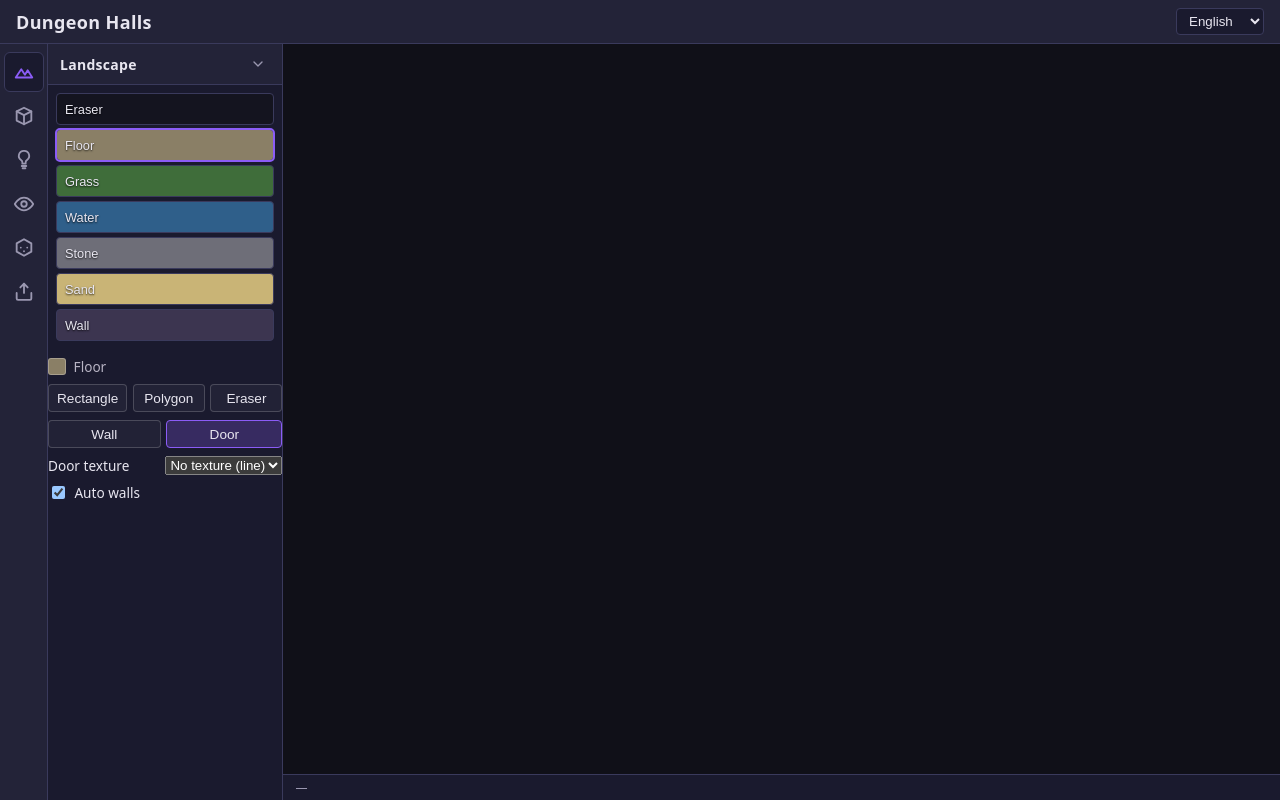
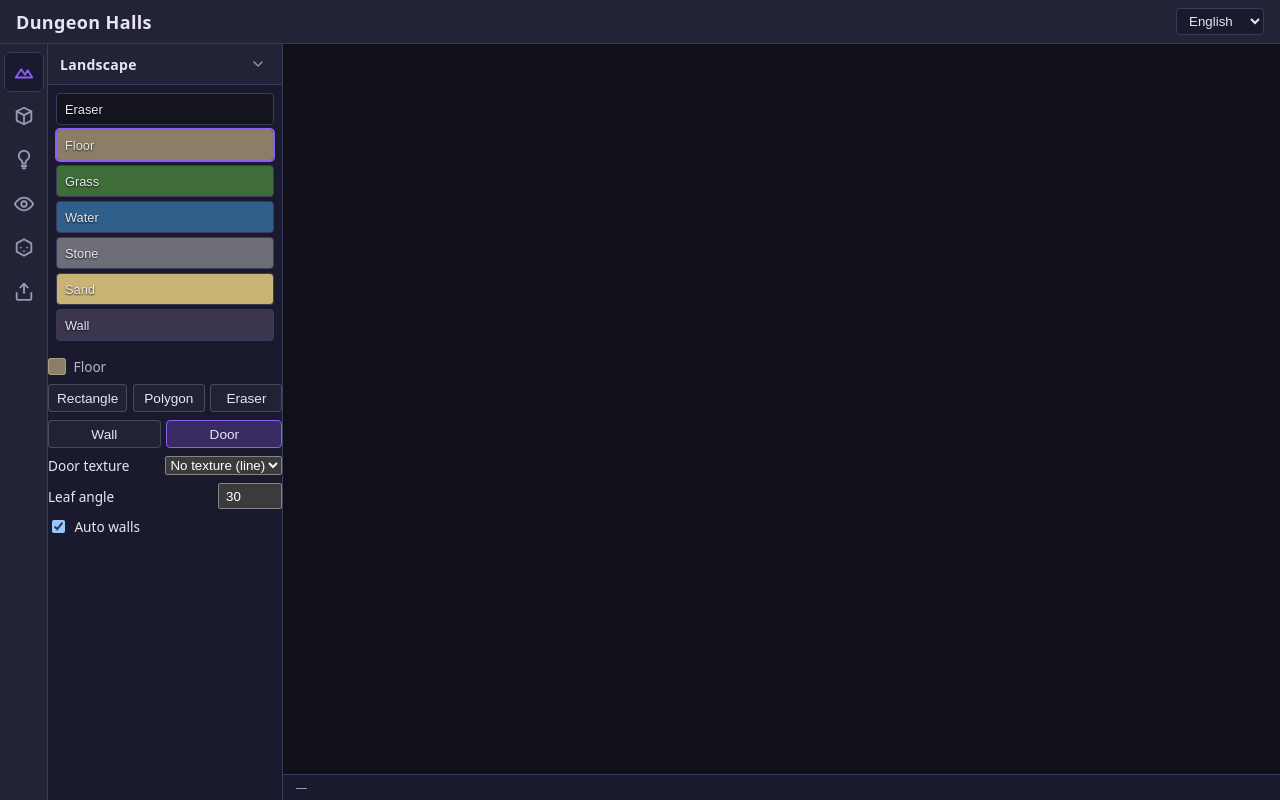
Before and after one commit to Gnum127/dungeon-halls, a React (Vite) app in the folder frontend/: page / in a window 1280 px wide. Both pictures are taken after a click on the button "Door". Built offline with nearby package versions, Linux system fonts and the light colour scheme.

Commit message:
stage 17.3: door leaf angle panel field
Add a 0..150 (default 30) leaf-angle number field to the landscape panel for the door tool, wired through EditorPage (openAngle drives both new doors and the click-cycle step); add ru/en keys. Cycle +A->-A->0 and right-click delete were already in the tool.

```diff
--- a/frontend/src/app/i18n/locales/en.json
+++ b/frontend/src/app/i18n/locales/en.json
@@ -29,7 +29,8 @@
       "vertices": "Vertices",
       "autoWalls": "Auto walls",
       "erases": "clears the area",
-      "doorTexture": "Door texture"
+      "doorTexture": "Door texture",
+      "doorAngle": "Leaf angle"
     },
     "doors": {
       "none": "No texture (line)",
--- a/frontend/src/app/i18n/locales/ru.json
+++ b/frontend/src/app/i18n/locales/ru.json
@@ -29,7 +29,8 @@
       "vertices": "Вершин",
       "autoWalls": "Авто-стены",
       "erases": "очистит область",
-      "doorTexture": "Текстура двери"
+      "doorTexture": "Текстура двери",
+      "doorAngle": "Угол створки"
     },
     "doors": {
       "none": "Без текстуры (линия)",
--- a/frontend/src/editor/EditorPage.tsx
+++ b/frontend/src/editor/EditorPage.tsx
@@ -24,7 +24,7 @@ import type { RenderMode } from './render/renderMode'
 import { loadRenderMode, saveRenderMode } from './render/renderMode'
 import { loadElementImage, saveElementImage } from './render/elementImage'
 import { loadDoorImageId, saveDoorImageId } from './render/doorTexture'
-import { DEFAULT_DOOR_OPEN_ANGLE } from './model/doors'
+import { DEFAULT_DOOR_OPEN_ANGLE, MAX_DOOR_OPEN_ANGLE } from './model/doors'
 import { EditorStore } from './store/EditorStore'
 import type { EditorTool } from './tools/editorTool'
 import { useEditorHotkeys } from './hooks/useEditorHotkeys'
@@ -44,6 +44,7 @@ export function EditorPage() {
   const [tileType, setTileType] = useState<TileTypeName>('floor')
   const [tool, setTool] = useState<EditorTool>(() => ({ type: 'region-rect', tileType: 'floor' }))
   const [doorImageId, setDoorImageId] = useState<string | null>(() => loadDoorImageId())
+  const [doorOpenAngle, setDoorOpenAngle] = useState(DEFAULT_DOOR_OPEN_ANGLE)
   const [selectedObjectId, setSelectedObjectId] = useState<number | null>(null)
   const [fileStatus, setFileStatus] = useState<FileActionStatus | null>(null)
   const [polygonVertexCount, setPolygonVertexCount] = useState(6)
@@ -111,13 +112,19 @@ export function EditorPage() {
 
   function selectDoor() {
     setSelectedObjectId(null)
-    setTool({ type: 'door', imageId: doorImageId, openAngle: DEFAULT_DOOR_OPEN_ANGLE })
+    setTool({ type: 'door', imageId: doorImageId, openAngle: doorOpenAngle })
   }
 
   function changeDoorImage(imageId: string | null) {
     saveDoorImageId(imageId)
     setDoorImageId(imageId)
     if (tool.type === 'door') setTool({ ...tool, imageId })
+  }
+
+  function changeDoorOpenAngle(angle: number) {
+    if (angle < 0 || angle > MAX_DOOR_OPEN_ANGLE) return
+    setDoorOpenAngle(angle)
+    if (tool.type === 'door') setTool({ ...tool, openAngle: angle })
   }
 
   function changeVertexCount(count: number) {
@@ -191,6 +198,7 @@ export function EditorPage() {
               vertexCount={polygonVertexCount}
               autoWalls={autoWalls}
               doorImageId={doorImageId}
+              doorOpenAngle={doorOpenAngle}
               onSelectRect={selectRect}
               onSelectPolygon={selectPolygon}
               onSelectEraser={selectEraser}
@@ -199,6 +207,7 @@ export function EditorPage() {
               onVertexCountChange={changeVertexCount}
               onAutoWallsChange={toggleAutoWalls}
               onDoorImageChange={changeDoorImage}
+              onDoorAngleChange={changeDoorOpenAngle}
             />
           </SectionPanel>
         )
--- a/frontend/src/editor/components/RegionTools.tsx
+++ b/frontend/src/editor/components/RegionTools.tsx
@@ -1,6 +1,7 @@
 import { useTranslation } from 'react-i18next'
 import type { TileTypeName } from '../model/types'
 import { DOOR_CATALOG } from '../model/doorCatalog'
+import { MAX_DOOR_OPEN_ANGLE } from '../model/doors'
 import { TILE_COLORS } from '../render/colors'
 import type { EditorTool } from '../tools/editorTool'
 import styles from './RegionTools.module.css'
@@ -15,6 +16,8 @@ export interface RegionToolsProps {
   autoWalls: boolean
   /** Выбранная текстура двери (null = жирная линия без текстуры). */
   doorImageId: string | null
+  /** Угол створки для новой двери и шаг цикла кликом (0…150). */
+  doorOpenAngle: number
   onSelectRect: () => void
   onSelectPolygon: () => void
   onSelectEraser: () => void
@@ -23,6 +26,7 @@ export interface RegionToolsProps {
   onVertexCountChange: (count: number) => void
   onAutoWallsChange: (value: boolean) => void
   onDoorImageChange: (imageId: string | null) => void
+  onDoorAngleChange: (angle: number) => void
 }
 
 /** Панель «Ландшафт»: покрытие + инструменты построения фигур, стен и дверей. */
@@ -33,6 +37,7 @@ export function RegionTools(props: RegionToolsProps) {
     vertexCount,
     autoWalls,
     doorImageId,
+    doorOpenAngle,
     onSelectRect,
     onSelectPolygon,
     onSelectEraser,
@@ -41,6 +46,7 @@ export function RegionTools(props: RegionToolsProps) {
     onVertexCountChange,
     onAutoWallsChange,
     onDoorImageChange,
+    onDoorAngleChange,
   } = props
   const { t } = useTranslation()
 
@@ -59,9 +65,7 @@ export function RegionTools(props: RegionToolsProps) {
           aria-hidden="true"
         />
         <span className={styles.fillName}>
-          {tileType === 'empty'
-            ? t('editor.regionTools.erases')
-            : t(`editor.tiles.${tileType}`)}
+          {tileType === 'empty' ? t('editor.regionTools.erases') : t(`editor.tiles.${tileType}`)}
         </span>
       </div>
 
@@ -126,7 +130,11 @@ export function RegionTools(props: RegionToolsProps) {
             value={vertexCount}
             onChange={(event) => {
               const next = Number(event.target.value)
-              if (Number.isInteger(next) && next >= MIN_POLYGON_VERTICES && next <= MAX_POLYGON_VERTICES) {
+              if (
+                Number.isInteger(next) &&
+                next >= MIN_POLYGON_VERTICES &&
+                next <= MAX_POLYGON_VERTICES
+              ) {
                 onVertexCountChange(next)
               }
             }}
@@ -153,6 +161,25 @@ export function RegionTools(props: RegionToolsProps) {
         </label>
       )}
 
+      {activeTool.type === 'door' && (
+        <label className={styles.field}>
+          <span>{t('editor.regionTools.doorAngle')}</span>
+          <input
+            type="number"
+            min={0}
+            max={MAX_DOOR_OPEN_ANGLE}
+            step={1}
+            value={doorOpenAngle}
+            onChange={(event) => {
+              const next = Number(event.target.value)
+              if (Number.isInteger(next) && next >= 0 && next <= MAX_DOOR_OPEN_ANGLE) {
+                onDoorAngleChange(next)
+              }
+            }}
+          />
+        </label>
+      )}
+
       <label className={styles.checkbox}>
         <input
           type="checkbox"
```
Also changed, not shown: 2 other files (tests, documents, lock files or other folders).
